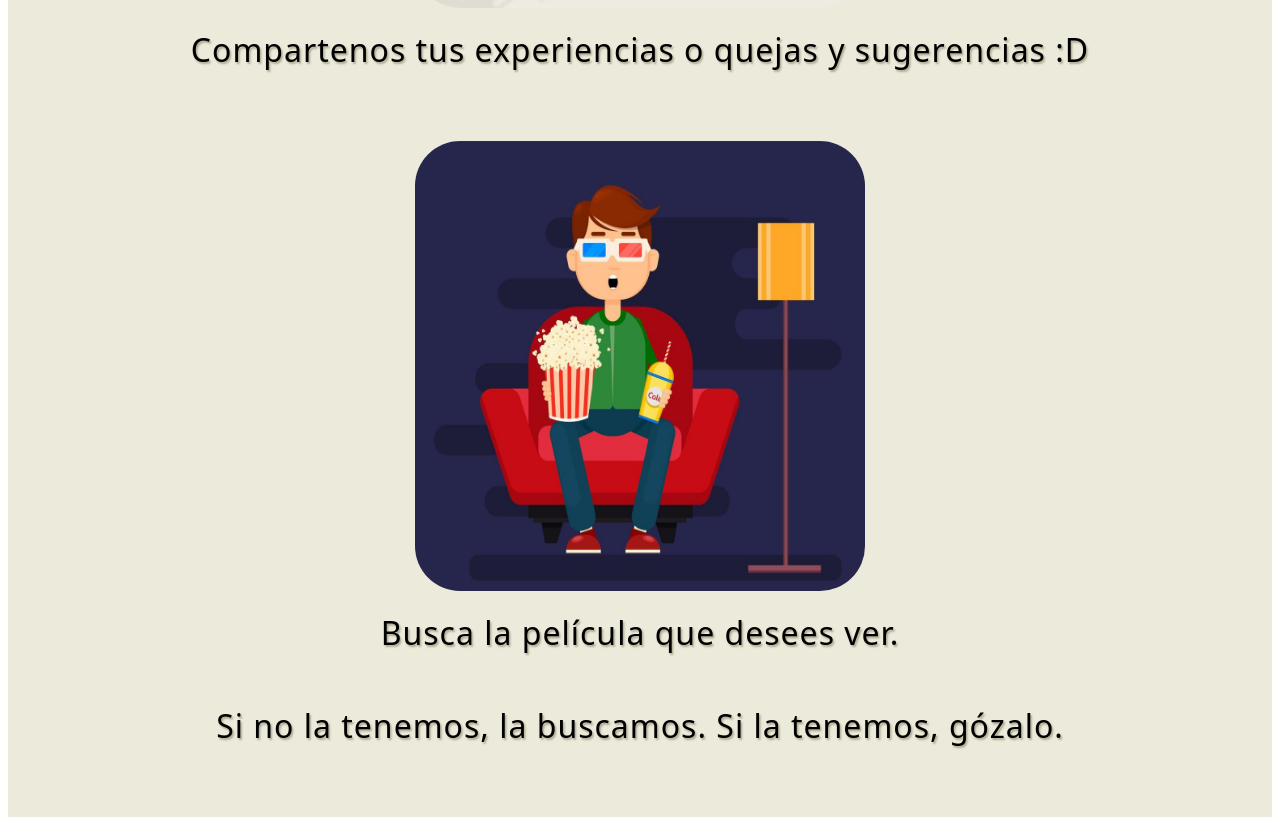
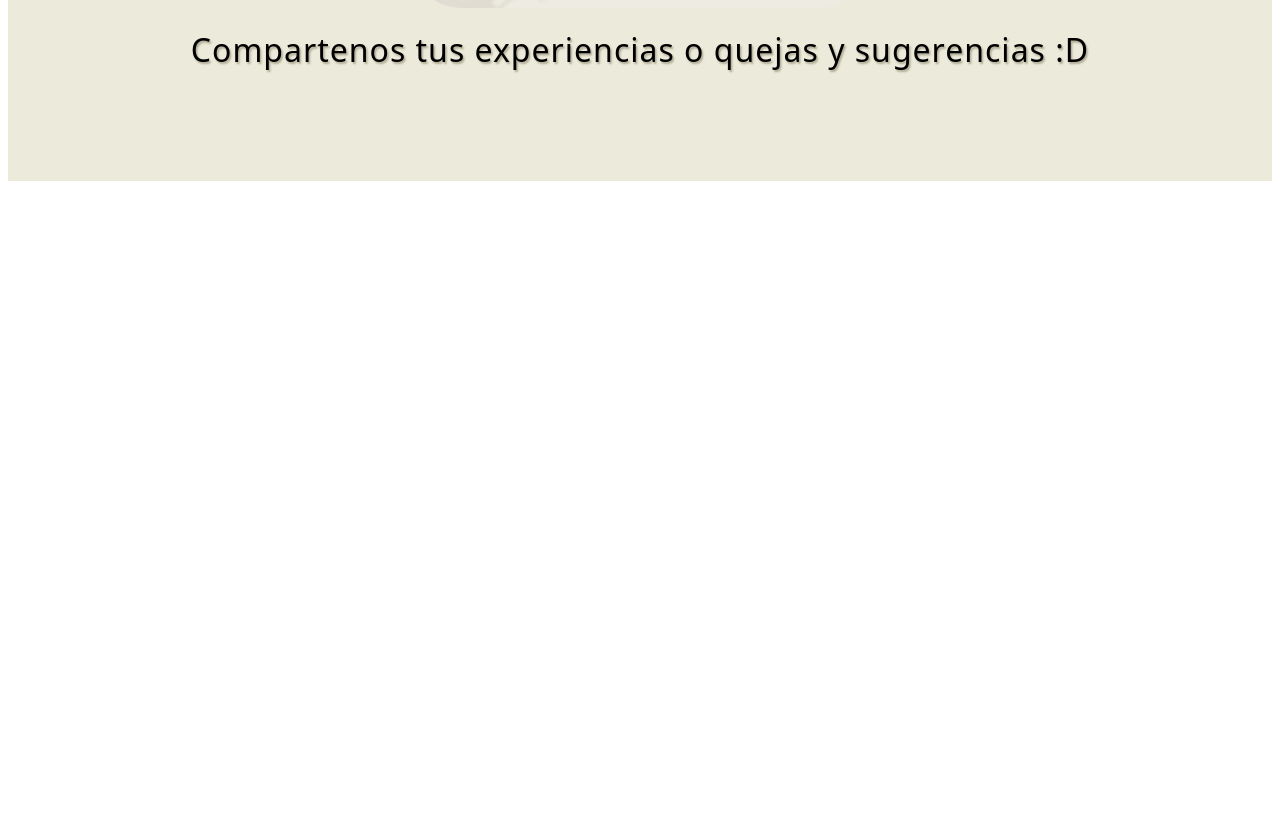
Before and after one commit to m1k14U/proyPelis, a React (Vite) app: page /contactos in a window 1280 px wide. Shown: the part 640-1465 px from the top of the page. After the commit the page ends 829 px from the top, so only its background shows below. Built offline with nearby package versions, Linux system fonts and the light colour scheme.

Commit message:
actualizacion

```diff
--- a/src/App.jsx
+++ b/src/App.jsx
@@ -12,6 +12,7 @@ import Contactos from "./pages/Contactos";
 
 export default function App() {
   const [movies, setMovies] = useState([]);
+  const [notFound, setNotFound] = useState(false);
 
   async function searchMovies(query) {
     try {
@@ -24,12 +25,15 @@ export default function App() {
 
       if (res.data.Response === "True") {
         setMovies(res.data.Search);
+        setMovies(false);
       } else {
         setMovies([]);
+        setMovies(true);
       }
     } catch (error) {
       console.error("Error buscando películas:", error);
       setMovies([]);
+      setNotFound(true);
     }
   }
 
@@ -61,7 +65,7 @@ export default function App() {
           <Route path="/categorias" element={<Categorias />}/>
           <Route path="/contactos" element={<Contactos />}/>
         </Routes>
-        <MovieList movies={movies} />
+        <MovieList movies={movies} notFound={notFound} />
       </main>
     </div>
     </BrowserRouter>
--- a/src/components/searchMovies.jsx
+++ b/src/components/searchMovies.jsx
@@ -2,8 +2,8 @@
 import '../App.css';
 import personita from '../assets/personita.jpg'
 
-export default function MovieList({ movies }) {
-  if (!movies || movies.length === 0) {
+export default function MovieList({ movies, notFound }) {
+  if (!movies || (notFound)) {
     return (
       <main className='main'>
         <div className='img-contsinresult'>
--- a/src/pages/Categorias.jsx
+++ b/src/pages/Categorias.jsx
@@ -11,4 +11,4 @@ function Categorias() {
     );
 }
 
-export default Categorias();
+export default Categorias;
```
